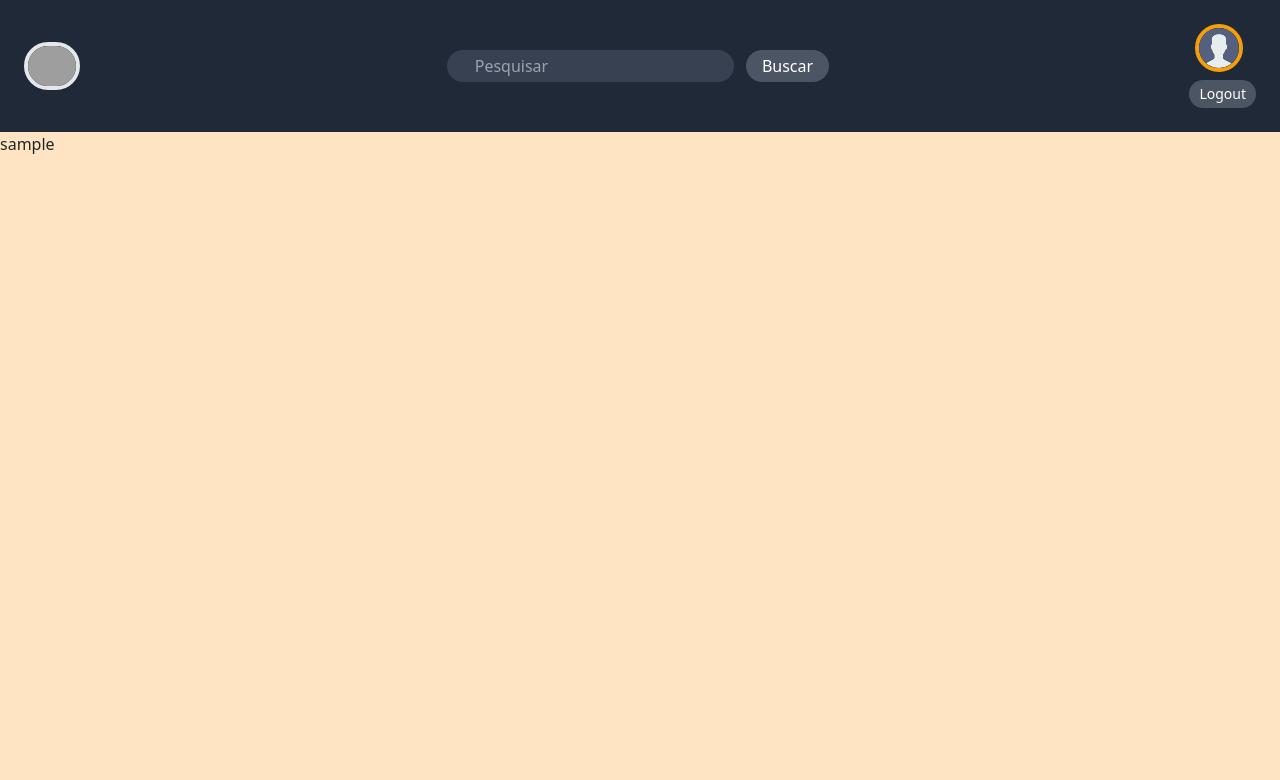
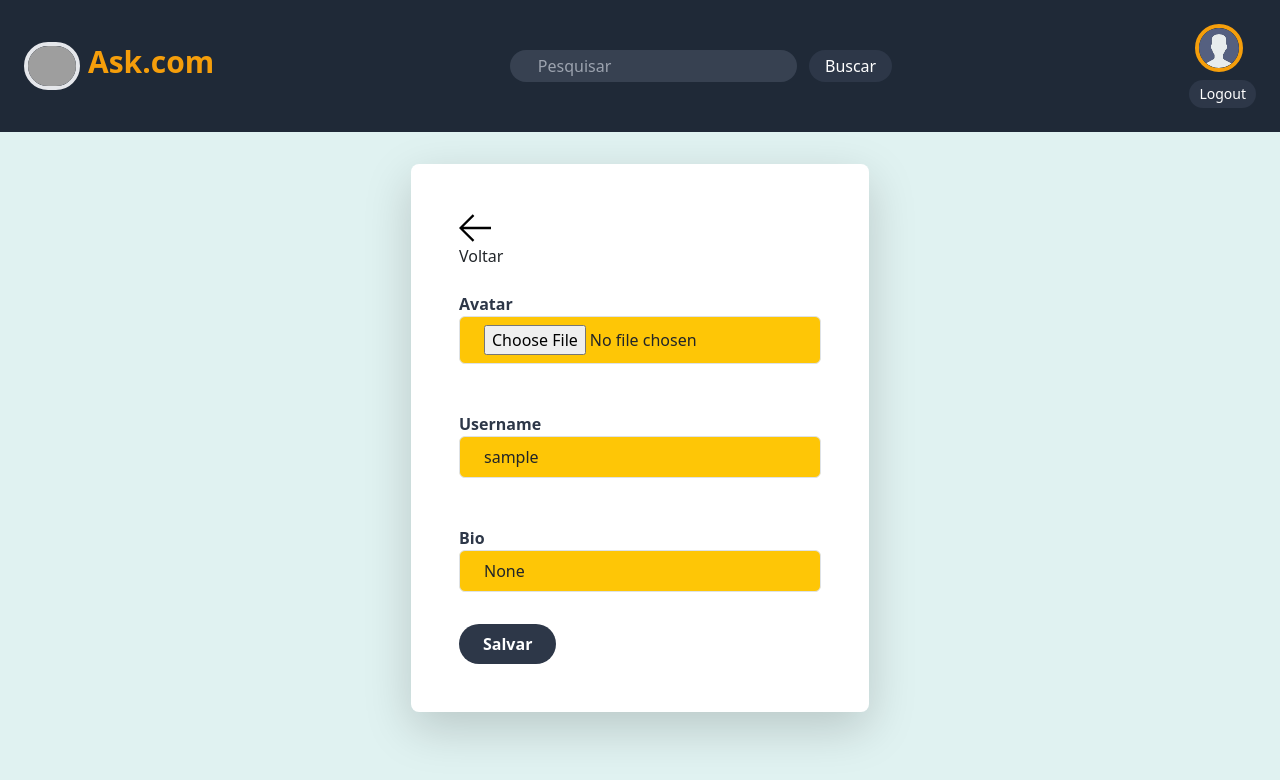
Before and after one commit to Angelolucasfl/ask.com, a Django app: page /auth/perfil/ in a window 1280 px wide. Shown: the top 780 px of the page. Run offline with Django 4.2, Linux system fonts and the light colour scheme; the visitor is signed in with stand-in values (Sample User, id 1); grey boxes are pictures that could not be loaded.

Commit message:
first commit

```diff
--- a/static/styles/main.css
+++ b/static/styles/main.css
@@ -1,3 +1,76 @@
-body{
-    background-color:bisque
-}
+
+  /* Defina a cor de fundo da página */
+  body {
+    background-color: #e0f2f1;
+  }
+
+  /* Estilize o formulário de registro */
+  .bg-white {
+    background-color: #fff;
+  }
+
+  .p-5 {
+    padding: 1.5rem;
+  }
+
+  .rounded-lg {
+    border-radius: 0.5rem;
+  }
+
+  .shadow-lg {
+    box-shadow: 0 10px 15px -3px rgba(0, 0, 0, 0.1), 0 4px 6px -2px rgba(0, 0, 0, 0.05);
+  }
+
+  /* Estilize os rótulos de entrada */
+  .text-left {
+    text-align: left;
+  }
+
+  .text-gray-800 {
+    color: #2d3748;
+  }
+
+  .font-bold {
+    font-weight: 700;
+  }
+
+  /* Estilize as entradas de texto */
+  .bg-yellow-500 {
+    background-color: #fec606;
+  }
+
+  .text-white {
+    color: #fff;
+  }
+
+  .rounded-full {
+    border-radius: 9999px;
+  }
+
+  .py-2 {
+    padding-top: 0.5rem;
+    padding-bottom: 0.5rem;
+  }
+
+  .px-4 {
+    padding-left: 1rem;
+    padding-right: 1rem;
+  }
+
+  .placeholder-white::placeholder {
+    color: #fff;
+  }
+
+  /* Estilize o botão de registro */
+  .bg-gray-600 {
+    background-color: #2d3748;
+  }
+
+  /* Estilize o link de login */
+  .text-gray-600 {
+    color: #718096;
+  }
+
+  .font-medium {
+    font-weight: 500;
+  }
--- a/templates/main.html
+++ b/templates/main.html
@@ -1,6 +1,5 @@
-
+{% load static %}
 <!DOCTYPE html>
-{% load static %}
 <html lang="en">
 <head>
     <meta charset="UTF-8">
--- a/templates/navbar.html
+++ b/templates/navbar.html
@@ -5,6 +5,7 @@
     <img src="{% static 'img/nerd.png' %}" alt="Logo" class="h-12 w-14 rounded-full overflow-hidden border-4 border-white-500">
   </div>
   <div class="w-full block flex-grow lg:flex lg:items-center lg:w-auto">
+    <div class="text-center text-3xl font-bold text-yellow-500 mb-2">Ask.com</div>
     <form class="w-full max-w-sm mx-auto">
       <div class="border-b border-gray-800 py-2 ">
         <input class="bg-gray-700 px-7 py-1 rounded-full text-white mr-2" type="text" placeholder="Pesquisar">
@@ -13,8 +14,6 @@
         </button>
       </div>
     </form>
-
-
     <div class="text-sm flex flex-col items-center justify-center">
       {% if request.user.is_authenticated %}
         <img src="{{request.user.avatar.url}}" alt="Usuário" class="h-12 w-12 rounded-full overflow-hidden border-4 border-yellow-500 mr-2">
--- /dev/null
+++ b/users/forms.py
@@ -0,0 +1,7 @@
+from django.forms import ModelForm
+from . models import User
+
+class UserForm(ModelForm):
+    class Meta:
+        model = User
+        fields = ['avatar', 'username', 'bio']
--- a/users/templates/users/perfil.html
+++ b/users/templates/users/perfil.html
@@ -1,7 +1,36 @@
 {% extends 'main.html' %}
+{% load static %}
 
 {% block content %}
 
-{{user.username}}
+<div class="flex items-center justify-center mt-8">
+    <form action="" method="POST" enctype="multipart/form-data" class="bg-white p-5 rounded-lg shadow-lg">
+        {% csrf_token %}
+        {% if messages %}
+        <br>
+        {% for message in messages %}
+            <div class="alert {{message.tags}} text-center">
+                {{message}}
+            </div>
+        {% endfor %}
+        {% endif %}
+        <div class="display: flex text-right mr-4 ">
+            <a href="{% url 'perfil' %}"><img src="{% static 'img/arrow-left.svg' %}">Voltar</a>
+        </div>
+
+        {% for campo in form %}
+            <div class="mb-4">
+                <label class="text-gray-800 font-bold mt-4">{{campo.label}}</label>
+                {% if campo.name == 'avatar' %}
+                    <input type="file" accept="image/*" name="{{campo.name}}" class="block w-full border border-gray-400 rounded py-2 px-4 bg-yellow-500 focus:outline-none focus:bg-gray-200" placeholder="Selecione uma imagem">
+                {% else %}
+                    <input value="{{campo.value}}" type="{{campo.type}}" name="{{campo.name}}" class="block w-full border border-gray-400 rounded py-2 px-4 bg-yellow-500 focus:outline-none focus:bg-gray-200" placeholder="{{campo.label}}">
+                {% endif %}
+            </div>
+        {% endfor %}
+
+        <input type="submit" value="Salvar" class="display: block bg-gray-600 text-white font-bold rounded-full py-2 px-4 mt-8">
+    </form>
+</div>
 
 {% endblock %}
--- a/users/urls.py
+++ b/users/urls.py
@@ -1,5 +1,4 @@
 from django.urls import path
-
 from . import views
 
 urlpatterns = [
--- a/users/views.py
+++ b/users/views.py
@@ -4,6 +4,7 @@
 from django.contrib import messages
 from django.contrib.messages import constants
 from django.contrib.auth.decorators import login_required
+from . forms import UserForm
 
 
 def cadastrar(request):
@@ -60,7 +61,7 @@
 
         if user is not None:
             login(request, user)
-            return render(request, 'users/perfil.html')
+            return redirect('/auth/perfil')
 
         else:
             messages.add_message(request, constants.ERROR, "Usuário ou senha incorretos")
@@ -69,7 +70,18 @@
 
 @login_required(login_url="logar")
 def perfil(request):
-    return render(request, 'users/perfil.html')
+    user = request.user
+    form = UserForm(instance=user)
+    context = {'form':form}
+
+    if request.method == 'POST':
+        form = UserForm(request.POST, request.FILES, instance=user)
+        if form.is_valid():
+            form.save()
+            return redirect('/auth/perfil')
+
+    return render(request, 'users/perfil.html', context)
+
 
 
 def sair(request):
```
Also changed, not shown: users/templates/users/login.html (+5 -5 lines), static/img/arrow-left.svg (added), static/img/nerd-emoji-nerd.gif (added), static/img/z.png (added).
